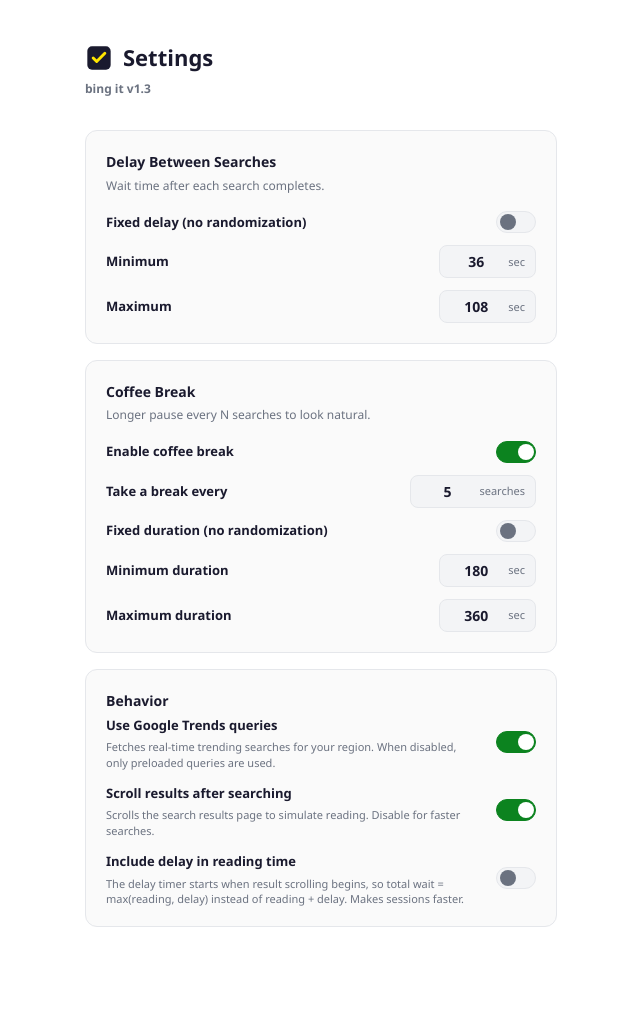
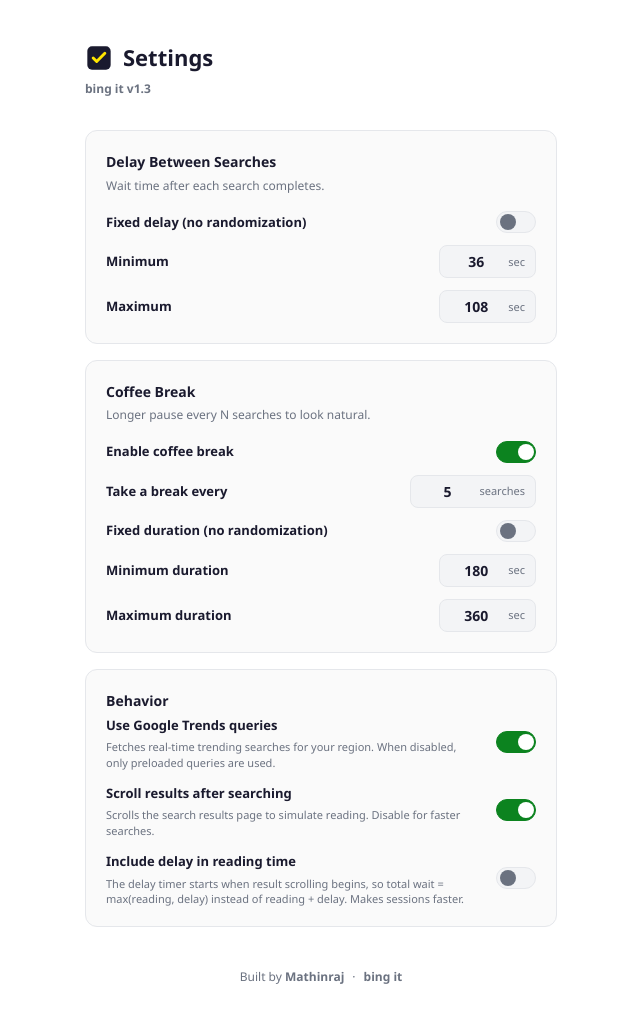
Before and after one commit to mathinraj/bing-it, a browser extension: page options/options.html in a window 1280 px wide. Shown: the whole page, without its empty margins (319-959 px from the left). Drawn offline with Linux system fonts and the light colour scheme.

Commit message:
Added homepage URL to manifest, and enhanced footer in options page with credits and links.

```diff
--- a/options/options.css
+++ b/options/options.css
@@ -177,3 +177,22 @@ h1 { font-size: 22px; font-weight: 800; color: var(--text); }
 
 /* ── Utility ──────────────────── */
 .hidden { opacity: 0; pointer-events: none; }
+
+/* ── Footer ──────────────────── */
+.options-footer {
+  display: flex;
+  align-items: center;
+  justify-content: center;
+  gap: 8px;
+  padding: 24px 0 8px;
+  font-size: 12px;
+  color: var(--text-dim);
+}
+.options-footer a {
+  color: var(--text-dim);
+  text-decoration: none;
+  font-weight: 600;
+  transition: color .2s;
+}
+.options-footer a:hover { color: var(--accent); }
+.footer-dot { color: var(--text-dim); }
--- a/options/options.html
+++ b/options/options.html
@@ -125,6 +125,12 @@
     </section>
 
     <div id="toast" class="toast hidden">Settings saved</div>
+
+    <footer class="options-footer">
+      <span>Built by <a href="https://mathinraj.is-a.dev" target="_blank">Mathinraj</a></span>
+      <span class="footer-dot">&middot;</span>
+      <a href="https://bingit.vercel.app" target="_blank">bing it</a>
+    </footer>
   </div>
 
   <script src="options.js"></script>
```
Also changed, not shown: popup/popup.html (+1 -1 lines), manifest.json.
